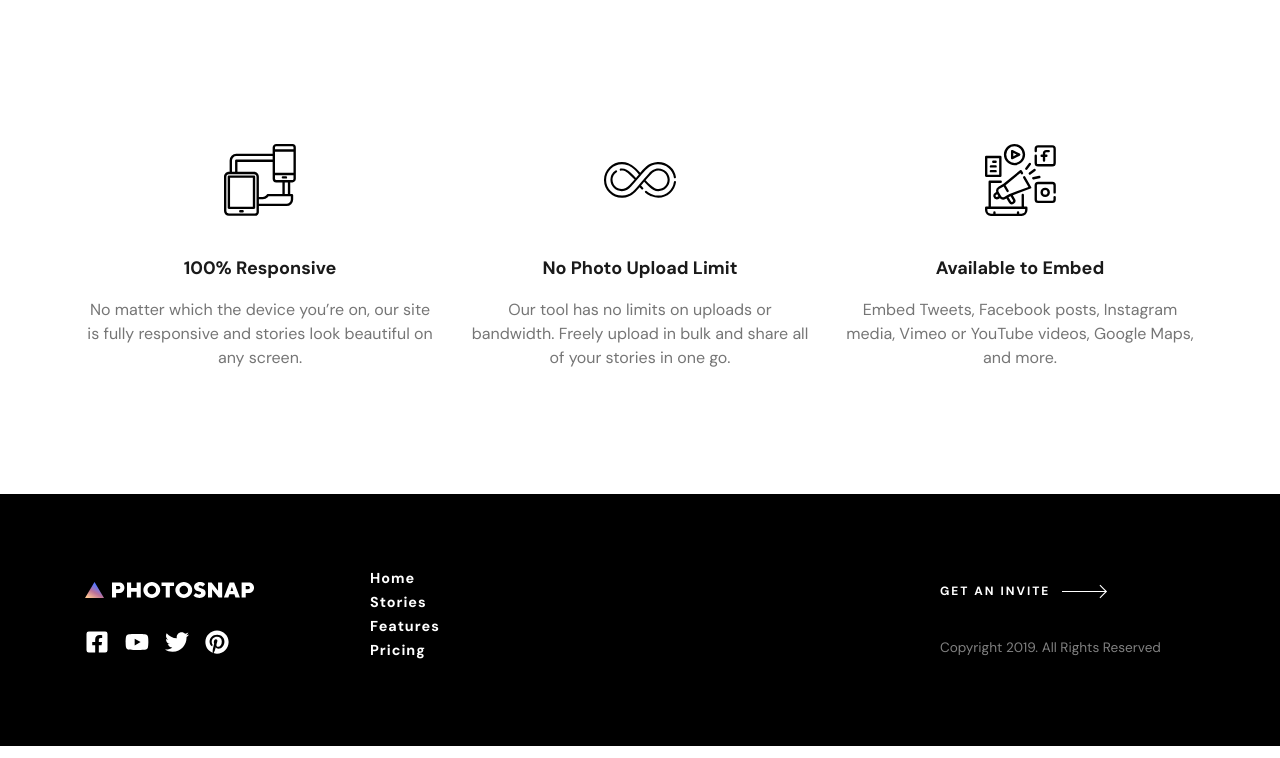
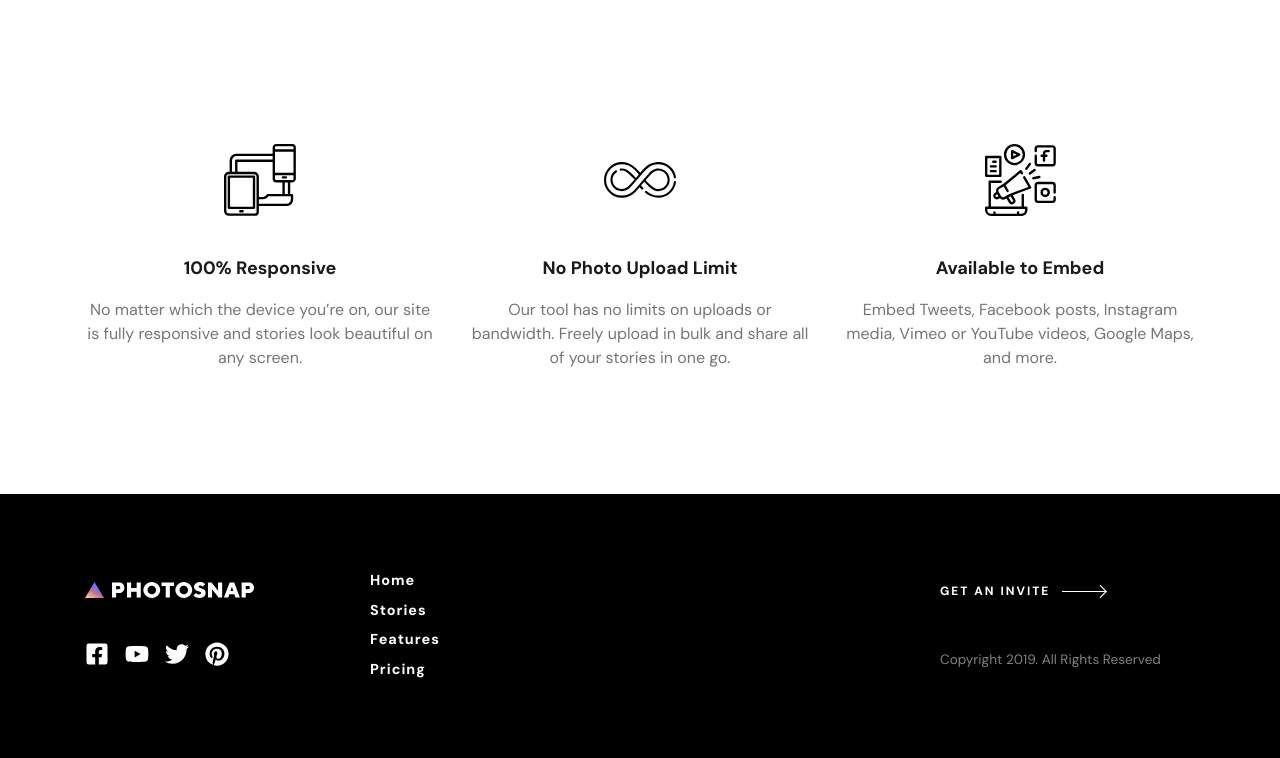
Before and after one commit to Matthew-Hodgetts/Photosnap-fem, a Gatsby site: page / in a window 1280 px wide. Shown: the part 1913-2671 px from the top of the page. Built offline with nearby package versions, Linux system fonts and the light colour scheme; Gatsby itself is replaced by a stand-in of ours.

Commit message:
Changes to footer nav links

```diff
--- a/src/components/common/Footer/Footer.jsx
+++ b/src/components/common/Footer/Footer.jsx
@@ -20,7 +20,7 @@
         <div className="row">
           <div className="col-md-3 footer__col">
             <Link to="/">
-              <img src={logo} alt="photosnap logo" className="mb-3" />
+              <img src={logo} alt="photosnap logo" className="mb-3 mb-md-4" />
             </Link>
             <div className="footer__socials">
               <a
--- a/src/components/common/Footer/Footer.scss
+++ b/src/components/common/Footer/Footer.scss
@@ -29,14 +29,16 @@
 
   li {
     a {
+      display: inline-block;
       color: #fff;
       font-weight: 700;
       letter-spacing: 1px;
       font-size: 0.9rem;
-      padding: 1.75rem 0;
-
-      &:first-of-type {
-        padding-top: 0;
+      padding: 0.25rem 0;
+      transition: opacity 0.3s ease;
+      &:hover {
+        text-decoration: none;
+        opacity: 0.5;
       }
     }
   }
```
